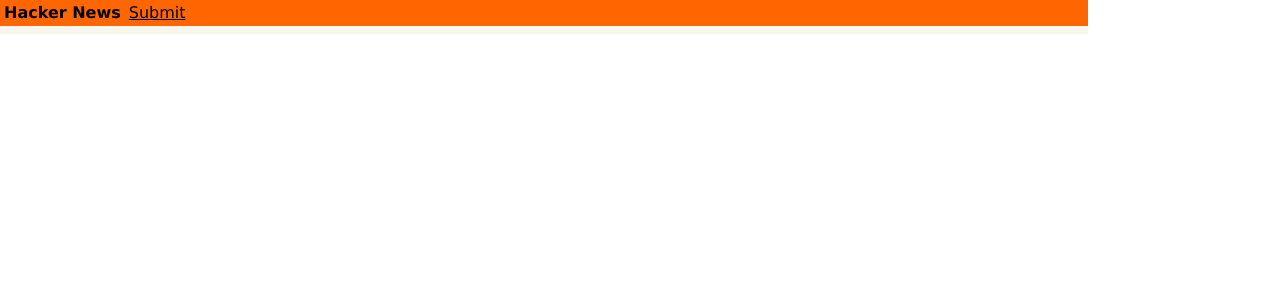
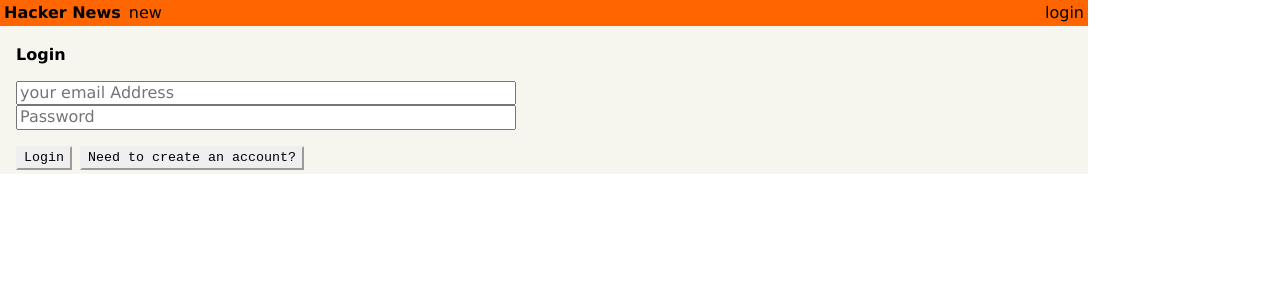
Before and after one commit to J1marotta/hackernews-with-apollo, a React (Create React App) app: page /login in a window 1280 px wide. Shown: the top 300 px of the page. Built offline with nearby package versions, Linux system fonts and the light colour scheme.

Commit message:
indexes votes

```diff
--- a/package.json
+++ b/package.json
@@ -4,6 +4,7 @@
   "private": true,
   "dependencies": {
     "apollo-boost": "^0.4.4",
+    "apollo-link-context": "^1.0.18",
     "eslint-plugin-prettier": "^3.1.0",
     "graphql": "^14.4.2",
     "prettier": "^1.18.2",
--- a/src/components/App.js
+++ b/src/components/App.js
@@ -2,6 +2,7 @@
 import '../styles/App.css'
 import LinkList from './LinkLlist'
 import CreateLink from './CreateLink'
+import Login from './Login'
 import Header from './Header'
 import { Switch, Route } from 'react-router-dom'
 
@@ -13,6 +14,7 @@
         <Switch>
           <Route exact path="/" component={LinkList} />
           <Route exact path="/create" component={CreateLink} />
+          <Route exact path="/login" component={Login} />
         </Switch>
       </div>
     </div>
--- a/src/components/Header.js
+++ b/src/components/Header.js
@@ -1,16 +1,42 @@
 import React, { Component } from 'react'
 import { Link } from 'react-router-dom'
 import { withRouter } from 'react-router'
-
+import { AUTH_TOKEN } from '../constants'
 class Header extends Component {
   render() {
+    const authToken = localStorage.getItem(AUTH_TOKEN)
     return (
       <div className="flex pa1 justify-between nowrap orange">
         <div className="flex flex-fixed black">
           <div className="fw7 mr1">Hacker News</div>
-          <Link to="/create" className="ml1 no-underlin black">
-            Submit
+          <Link to="/" className="ml1 no-underline black">
+            new
           </Link>
+          {authToken && (
+            <div className="flex">
+              <div className="ml1">|</div>
+              <Link to="/create" className="ml1 no-underline black">
+                submit
+              </Link>
+            </div>
+          )}
+        </div>
+        <div className="flex flex-fixed">
+          {authToken ? (
+            <div
+              className="ml1 pointer black"
+              onClick={() => {
+                localStorage.removeItem(AUTH_TOKEN)
+                this.props.history.push(`/`)
+              }}
+            >
+              logout
+            </div>
+          ) : (
+            <Link to="/login" className="ml1 no-underline black">
+              login
+            </Link>
+          )}
         </div>
       </div>
     )
--- a/src/components/Link.js
+++ b/src/components/Link.js
@@ -1,11 +1,36 @@
-import React from 'react'
-
-const Link = ({ description, url }) => (
-  <div>
-    <div>
-      {description} {url}
-    </div>
-  </div>
-)
+import React, { Component } from 'react'
+import { AUTH_TOKEN } from '../constants'
+import { timeDifferenceForDate } from '../utils'
+class Link extends Component {
+  render() {
+    const authToken = localStorage.getItem(AUTH_TOKEN)
+    return (
+      <div className="flex mt2 items-start">
+        <div className=" flex items-center">
+          <span className="gray">{this.props.index + 1}.</span>
+          {authToken && (
+            <div className="ml1 gray f11" onCLick={() => this._voteForLink()}>
+              <span role="img" aria-label="rocket">
+                🚀
+              </span>
+            </div>
+          )}
+        </div>
+        <div className="ml1">
+          <div>
+            {this.props.link.description} ({this.props.link.url})
+          </div>
+          <div className="f6 lh-copy gray">
+            {this.props.link.votes.length} votes | by{' '}
+            {this.props.link.postedBy
+              ? this.props.link.postedBy.className
+              : 'unknown'}{' '}
+            {timeDifferenceForDate(this.props.link.createdAt)}
+          </div>
+        </div>
+      </div>
+    )
+  }
+}
 
 export default Link
--- a/src/components/LinkLlist.js
+++ b/src/components/LinkLlist.js
@@ -12,6 +12,16 @@
         createdAt
         url
         description
+        postedBy {
+          id
+          name
+        }
+        votes {
+          id
+          user {
+            id
+          }
+        }
       }
     }
   }
@@ -22,12 +32,12 @@
     return (
       <Query query={FEED_QUERY}>
         {({ loading, error, data }) => {
-          if (loading) return <div>'fetching'</div>
+          if (loading) return <div>'...'</div>
           if (error) return <div>Shit went wrong</div>
 
           const LinksToRender = data.feed.links
-          return LinksToRender.map(link => (
-            <Link key={link.id} description={link.description} url={link.url} />
+          return LinksToRender.map((link, index) => (
+            <Link key={link.id} index={index} link={link} />
           ))
         }}
       </Query>
--- /dev/null
+++ b/src/components/Login.js
@@ -0,0 +1,92 @@
+import React, { Component } from 'react'
+import gql from 'graphql-tag'
+import { Mutation } from 'react-apollo'
+
+import { AUTH_TOKEN } from '../constants'
+
+const SIGNUP_MUTATION = gql`
+  mutation SignupMutation($email: String!, $password: String!, $name: String!) {
+    signup(email: $email, password: $password, name: $name) {
+      token
+    }
+  }
+`
+
+const LOGIN_MUTATION = gql`
+  mutation LoginMutation($email: String!, $password: String!) {
+    login(email: $email, password: $password) {
+      token
+    }
+  }
+`
+
+class Login extends Component {
+  state = {
+    login: true,
+    email: '',
+    password: '',
+    name: '',
+  }
+
+  _confirm = async data => {
+    const { token } = this.state.login ? data.login : data.signup
+    this._saveUserData(token)
+    this.props.history.push('/')
+  }
+
+  _saveUserData = token => {
+    localStorage.setItem(AUTH_TOKEN, token)
+  }
+
+  render() {
+    const { login, email, password, name } = this.state
+    return (
+      <div>
+        <h4 className="mv3">{login ? 'Login' : 'Sign Up'}</h4>
+        <div className="flex flex-column">
+          {!login && (
+            <input
+              value={name}
+              onChange={e => this.setState({ name: e.target.value })}
+              type="text"
+              placeholder="Your Name"
+            />
+          )}
+          <input
+            value={email}
+            onChange={e => this.setState({ email: e.target.value })}
+            type="text"
+            placeholder="your email Address"
+          />
+          <input
+            value={password}
+            onChange={e => this.setState({ password: e.target.value })}
+            type="text"
+            placeholder="Password"
+          />
+        </div>
+        <div className="flex mt3">
+          <Mutation
+            mutation={login ? LOGIN_MUTATION : SIGNUP_MUTATION}
+            variables={{ email, password, name }}
+            onCompleted={data => this._confirm(data)}
+          >
+            {mutation => (
+              <div className="pointer mr2 button" onClick={mutation}>
+                {login ? 'Login' : 'Create Account'}
+              </div>
+            )}
+          </Mutation>
+          <div
+            className="pointer button"
+            onClick={() => this.setState({ login: !login })}
+          >
+            {login ? 'Need to create an account?' : 'Already have an account?'}
+          </div>
+        </div>
+      </div>
+    )
+  }
+}
+
+export default Login
--- /dev/null
+++ b/src/constants.js
@@ -0,0 +1 @@
+export const AUTH_TOKEN = 'auth-token'
--- a/src/index.js
+++ b/src/index.js
@@ -9,13 +9,26 @@
 import { createHttpLink } from 'apollo-link-http'
 import { InMemoryCache } from 'apollo-cache-inmemory'
 import { BrowserRouter } from 'react-router-dom'
+import { setContext } from 'apollo-link-context'
+
+import { AUTH_TOKEN } from './constants'
 
 const httpLink = createHttpLink({
   uri: 'http://localhost:4000',
 })
 
+const authLink = setContext((_, { headers }) => {
+  const token = localStorage.getItem(AUTH_TOKEN)
+  return {
+    headers: {
+      ...headers,
+      authorization: token ? `Bearer ${token}` : '',
+    },
+  }
+})
+
 const client = new ApolloClient({
-  link: httpLink,
+  link: authLink.concat(httpLink),
   cache: new InMemoryCache(),
 })
 
--- /dev/null
+++ b/src/utils.js
@@ -0,0 +1,33 @@
+function timeDifference(current, previous) {
+  const milliSecondsPerMinute = 60 * 1000
+  const milliSecondsPerHour = milliSecondsPerMinute * 60
+  const milliSecondsPerDay = milliSecondsPerHour * 24
+  const milliSecondsPerMonth = milliSecondsPerDay * 30
+  const milliSecondsPerYear = milliSecondsPerDay * 365
+
+  const elapsed = current - previous
+
+  if (elapsed < milliSecondsPerMinute / 3) {
+    return 'just now'
+  }
+
+  if (elapsed < milliSecondsPerMinute) {
+    return 'less than 1 min ago'
+  } else if (elapsed < milliSecondsPerHour) {
+    return Math.round(elapsed / milliSecondsPerMinute) + ' min ago'
+  } else if (elapsed < milliSecondsPerDay) {
+    return Math.round(elapsed / milliSecondsPerHour) + ' h ago'
+  } else if (elapsed < milliSecondsPerMonth) {
+    return Math.round(elapsed / milliSecondsPerDay) + ' days ago'
+  } else if (elapsed < milliSecondsPerYear) {
+    return Math.round(elapsed / milliSecondsPerMonth) + ' mo ago'
+  } else {
+    return Math.round(elapsed / milliSecondsPerYear) + ' years ago'
+  }
+}
+
+export function timeDifferenceForDate(date) {
+  const now = new Date().getTime()
+  const updated = new Date(date).getTime()
+  return timeDifference(now, updated)
+}
```
Also changed, not shown: 1 other file (tests, documents, lock files or other folders).
